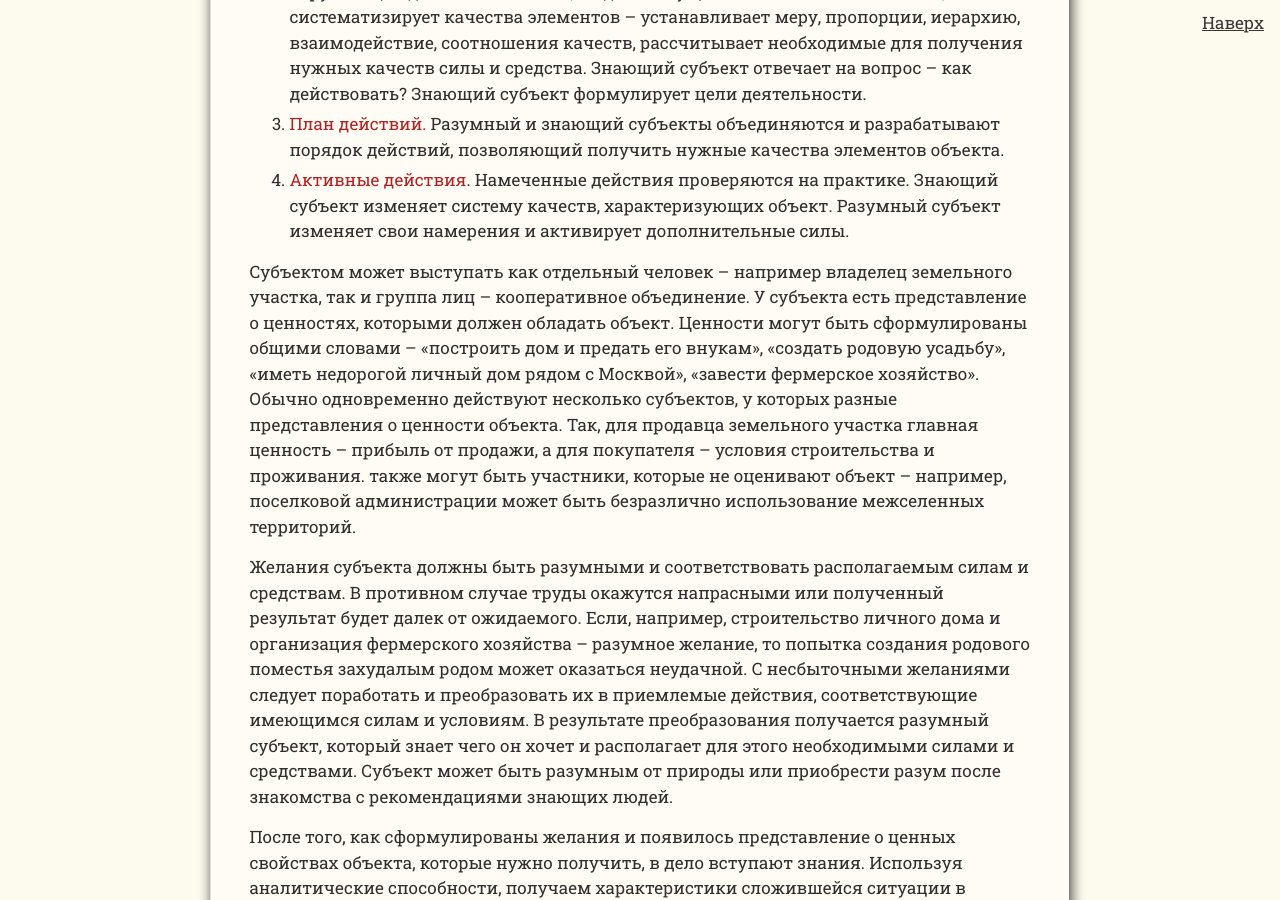
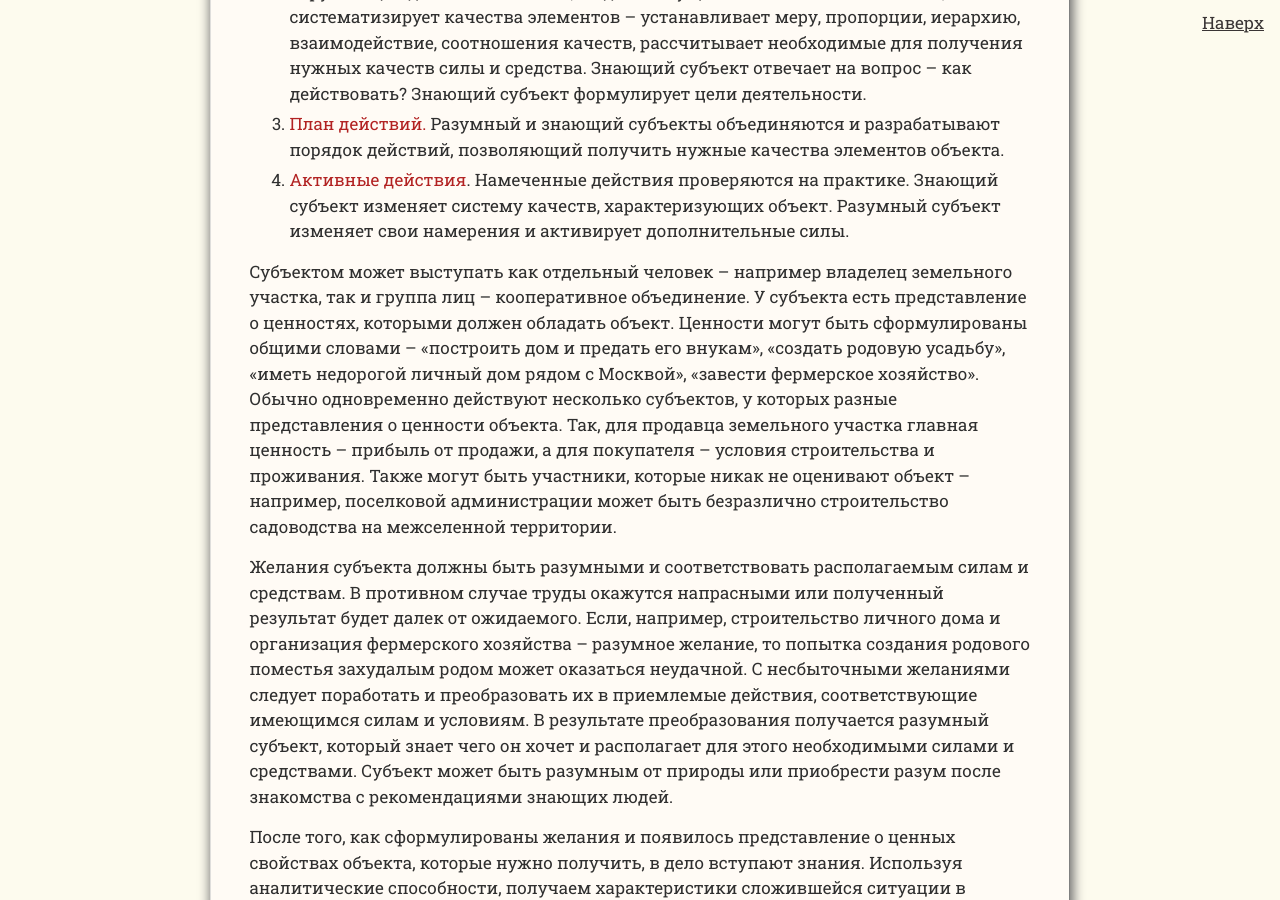
Before and after one commit to SergSi/land-use-art, a Jekyll site: the page built from _posts/2024-12-07-alhimia.md, in a window 1280 px wide and 900 px high, scrolled down 5455 px. Built offline with Jekyll 4.4.1, drawn with Linux system fonts in a browser that asks for light colours; some web fonts are replaced.

Commit message:
Update 2024-12-07-alhimia.md

```diff
--- a/_posts/2024-12-07-alhimia.md
+++ b/_posts/2024-12-07-alhimia.md
@@ -99,7 +99,7 @@ file-1="Алхимия.png" caption-1="Схема Великого алхими
 4. **План действий.** Разумный и знающий субъекты объединяются и разрабатывают порядок действий, позволяющий получить нужные качества элементов объекта.
 5. **Активные действия**. Намеченные действия проверяются на практике. Знающий субъект изменяет систему качеств, характеризующих объект. Разумный субъект изменяет свои намерения и активирует дополнительные силы.
 
-Субъектом может выступать как отдельный человек – например владелец земельного участка, так и группа лиц – кооперативное объединение. У субъекта есть представление о ценностях, которыми должен обладать объект. Ценности могут быть сформулированы общими словами – «построить дом и предать его внукам», «создать родовую усадьбу», «иметь недорогой личный дом рядом с Москвой», «завести фермерское хозяйство». Обычно одновременно действуют несколько субъектов, у которых разные представления о ценности объекта. Так, для продавца земельного участка главная ценность – прибыль от продажи, а для покупателя – условия строительства и проживания. также могут быть участники, которые не оценивают объект – например, поселковой администрации может быть безразлично использование межселенных территорий.
+Субъектом может выступать как отдельный человек – например владелец земельного участка, так и группа лиц – кооперативное объединение. У субъекта есть представление о ценностях, которыми должен обладать объект. Ценности могут быть сформулированы общими словами – «построить дом и предать его внукам», «создать родовую усадьбу», «иметь недорогой личный дом рядом с Москвой», «завести фермерское хозяйство». Обычно одновременно действуют несколько субъектов, у которых разные представления о ценности объекта. Так, для продавца земельного участка главная ценность – прибыль от продажи, а для покупателя – условия строительства и проживания. Также могут быть участники, которые никак не оценивают объект – например, поселковой администрации может быть безразлично строительство садоводства на межселенной территории.
 
 Желания субъекта должны быть разумными и соответствовать располагаемым силам и средствам. В противном случае труды окажутся напрасными или полученный результат будет далек от ожидаемого. Если, например, строительство личного дома и организация фермерского хозяйства – разумное желание, то попытка создания родового поместья захудалым родом может оказаться неудачной. С несбыточными желаниями следует поработать и преобразовать их в приемлемые действия, соответствующие имеющимся силам и условиям. В результате преобразования получается разумный субъект, который знает чего он хочет и располагает для этого необходимыми силами и средствами. Субъект может быть разумным от природы или приобрести разум после знакомства с рекомендациями знающих людей.
 
```
